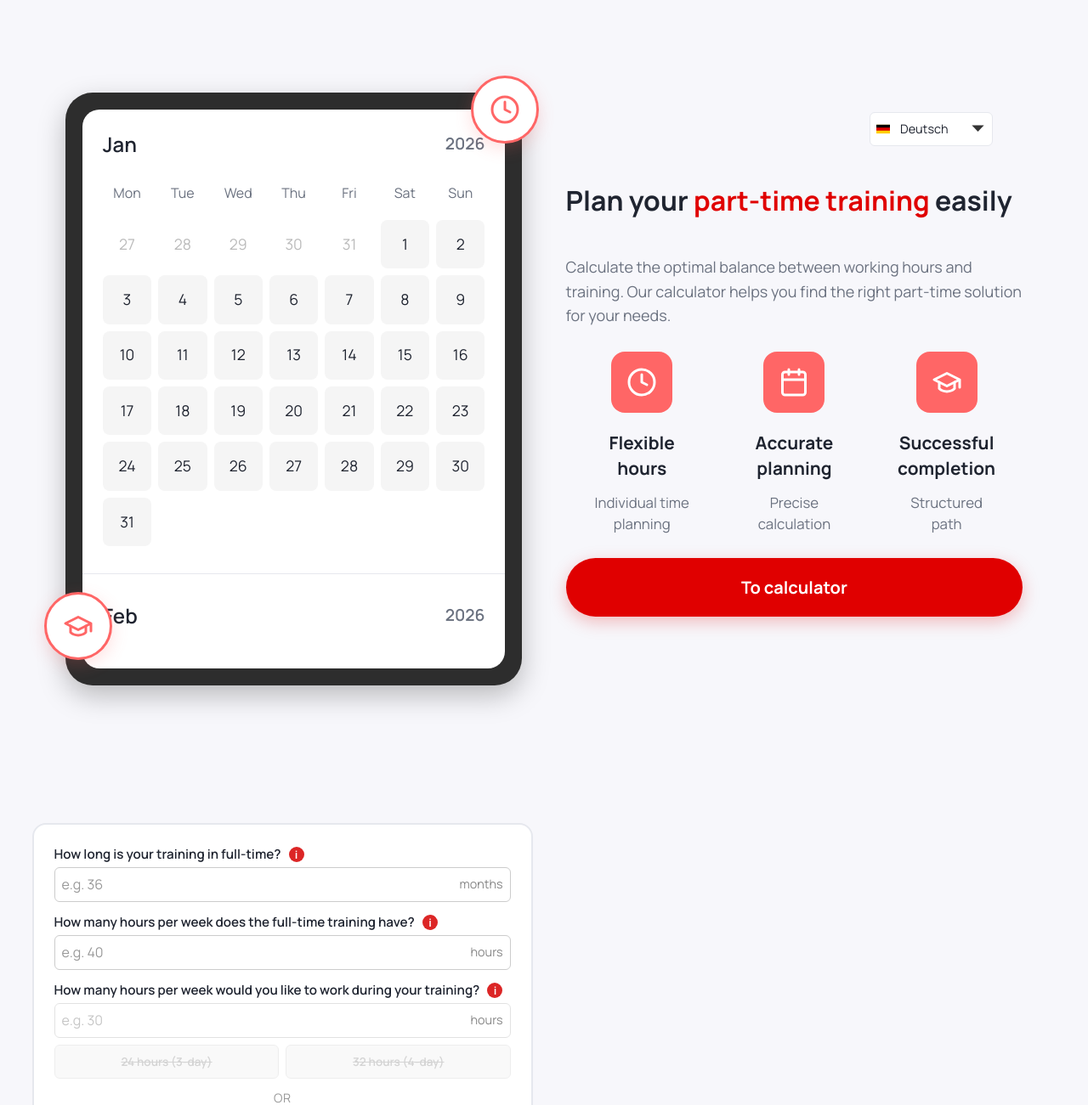
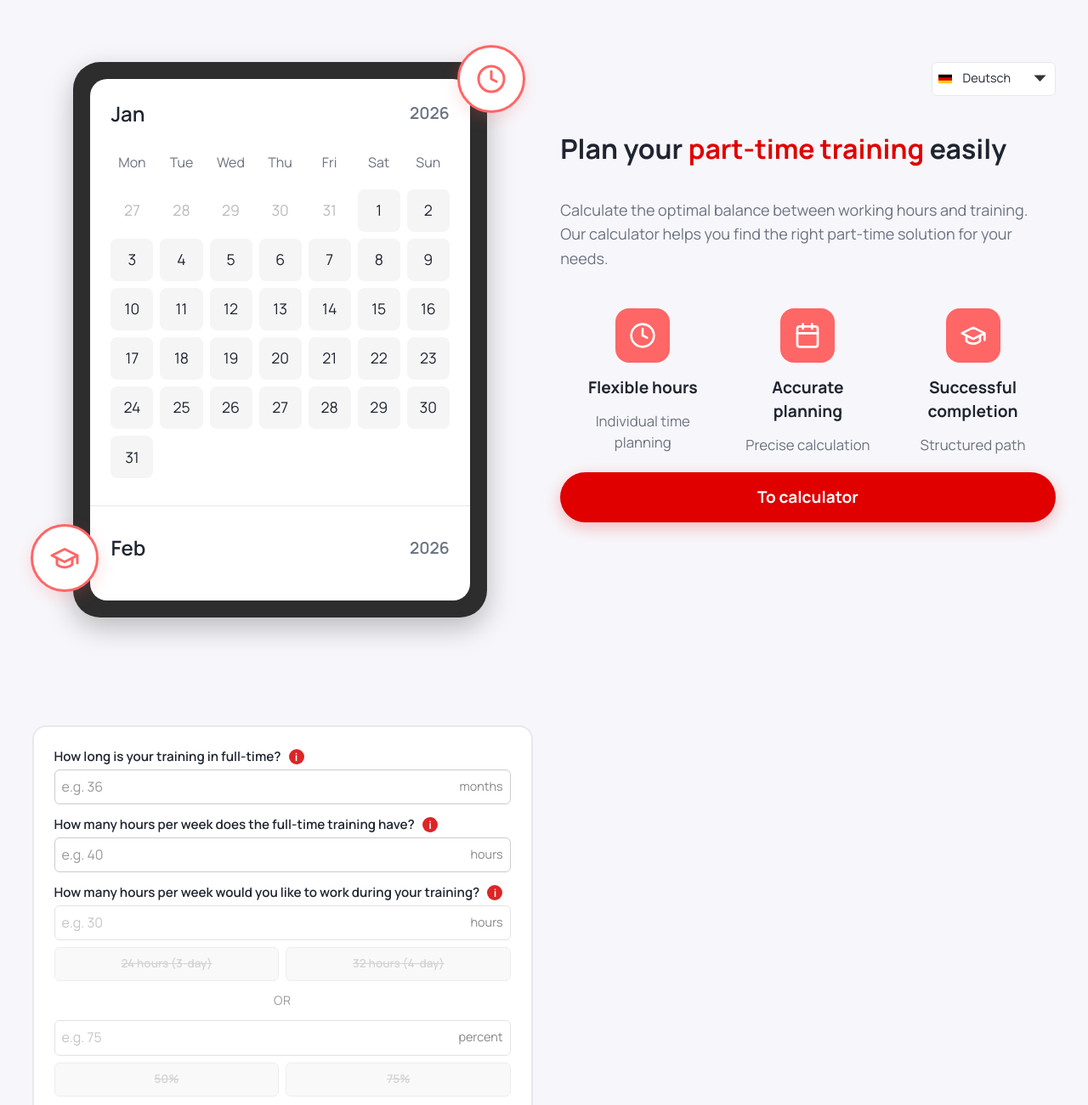
Before and after one commit to rbatmaz69/Teilzeitausbildungsrechner, a Flask app: page / in a window 1280 px wide. Shown: the top 1301 px of the page at 85% size. Run offline with Flask 3, Linux system fonts and the light colour scheme.

Commit message:
#64 Startseite skaliert besser: Desktop-Layout, Kalender-Resize und kurze Höhen

```diff
--- a/static/script_Sprache_Auswaehlen.js
+++ b/static/script_Sprache_Auswaehlen.js
@@ -184,37 +184,7 @@
     await ladeUndWendeAn(startSprache);
     speichereSprache(startSprache);
 
-    // Konsistente Position des Desktop-Sprachwechslers über Engines hinweg
-    const switcherDesktopWrapper = document.querySelector(".language-switcher-desktop");
-
-    const positioniereDesktopSwitcher = () => {
-      if (!switcherDesktopWrapper) return;
-      // Fixe Referenz-Position: hält sich unabhängig von Textlängen/Layouts stabil
-      // Werte orientieren sich am Firefox-Layout (vorherige Overlay-Position)
-      const FIX_TOP = 100; // px, weiter nach oben (~100% zusätzlicher Versatz)
-      const FIX_RIGHT = 112; // px
-      switcherDesktopWrapper.style.top = `${FIX_TOP}px`;
-      switcherDesktopWrapper.style.right = `${FIX_RIGHT}px`;
-      switcherDesktopWrapper.style.position = "absolute";
-      switcherDesktopWrapper.style.zIndex = "10";
-    };
-
-    // Initial positionieren und bei verschiedenen Ereignissen neu berechnen
-    // 1) Direkt nach DOMContentLoaded
-    positioniereDesktopSwitcher();
-    // 2) Nach vollständigem Laden (inkl. Bilder/Fonts)
-    window.addEventListener("load", positioniereDesktopSwitcher);
-    // 3) Bei History/Page Cache (Chrome/Edge: bfcache)
-    window.addEventListener("pageshow", positioniereDesktopSwitcher);
-    // 4) Nach Fonts-Loading, da Typo-Metriken die Berechnung beeinflussen können
-    if (document.fonts && document.fonts.ready) {
-      document.fonts.ready.then(positioniereDesktopSwitcher).catch(() => {});
-    }
-    // 5) Bei Resize/Orientation
-    window.addEventListener("resize", positioniereDesktopSwitcher, { passive: true });
-    window.addEventListener("orientationchange", positioniereDesktopSwitcher);
-    // 6) Beobachte Layout-Änderungen in der Startseite (i18n-Updates etc.)
-    // Keine MutationObserver-Kopplung an Titel/Content – Position bleibt fix unabhängig vom Inhalt
+    // Desktop-Sprachumschalter wird rein per CSS im Layout-Flow positioniert.
 
     // Reagiere auf Language-Select-Änderungen (Mobile)
     const langSwitcher = document.getElementById("lang-switcher");
--- a/static/styles.css
+++ b/static/styles.css
@@ -1331,6 +1331,24 @@ input.error,
   margin-bottom: var(--space-5);
 }
 
+/* Robust viewport-height handling (mobile/desktop): prefer svh/dvh where supported.
+   Using min-height (not height) avoids clipping when content grows (e.g., long translations). */
+#startseite {
+  min-height: 100vh;
+}
+
+@supports (min-height: 100svh) {
+  #startseite {
+    min-height: 100svh;
+  }
+}
+
+@supports (min-height: 100dvh) {
+  #startseite {
+    min-height: 100dvh;
+  }
+}
+
 /* Header mit Sprachumschalter (Mobile) */
 .startseite-header {
   display: flex;
@@ -1651,12 +1669,8 @@ input.error,
     margin-bottom: 2rem;
   }
 
-  /* Startseite nimmt volle Viewport-Höhe ein, aber Scrollen ist erlaubt */
-
-  /* Container der Startseite auf Desktop komplett anders behandeln */
-
-  /* Fallback für Browser ohne :has() Support */
-  .container:not(.rechner-bereich) {
+  /* Container der Startseite auf Desktop: scoped, ohne :has() (Firefox-kompatibel). */
+  .startseite-container {
     max-width: 100% !important;
     width: 100% !important;
     padding: 0 !important;
@@ -1664,40 +1678,28 @@ input.error,
   }
 
   .startseite {
-    min-height: 100vh;
+    /* Use the #startseite min-height rules above; keep layout flexible. */
     display: flex;
     align-items: center;
     justify-content: center;
     width: 100%;
     position: relative;
 
-    /* Verhindert Abschneiden */
+    /* Avoid clipping/overlap; reduce vertical footprint on short screens via responsive padding */
     overflow: visible;
-    padding: 2rem 0;
+    padding-block: clamp(0.75rem, 3vh, 2rem);
 
     /* Sicherstellen, dass nichts abgeschnitten wird */
     box-sizing: border-box;
   }
 
-  .startseite .container {
-    width: 100%;
-    max-width: 100%;
-    padding: 0;
-    display: flex;
-    align-items: center;
-    justify-content: center;
-
-    /* Verhindert Abschneiden */
-    overflow: visible;
-    box-sizing: border-box;
-  }
-
   .startseite-desktop {
     display: grid;
-    grid-template-columns: 1fr 1fr;
+    grid-template-columns: minmax(0, 1fr) minmax(0, 1fr);
     gap: clamp(1.5rem, 4vw, 6rem);
     align-items: center;
-    padding: clamp(2rem, 6vw, 6rem);
+    padding-inline: clamp(1.25rem, 4vw, 6rem);
+    padding-block: clamp(1rem, 3vh, 4rem);
     width: 100%;
     max-width: 1600px;
     margin: 0 auto;
@@ -1708,26 +1710,10 @@ input.error,
 
     /* Verhindert Abschneiden */
     overflow: visible;
-    position: relative; /* Für absolute Positionierung des Language-Buttons */
-  }
-
-  /* Container-Regel für Startseite komplett überschreiben */
-  .startseite > .container {
-    max-width: 100% !important;
-    width: 100% !important;
-    padding: 0 !important;
-    margin: 0 auto !important;
-  }
-
-  .container:has(.startseite) {
-    max-width: 100% !important;
-    width: 100% !important;
-    padding: 0 !important;
-    margin: 0 auto !important;
-  }
-
-  /* Spezifischer Selektor: Container direkt vor Rechner-Bereich (enthält Startseite) */
-  .container:not(.rechner-bereich):has(#startseite),
+    position: relative;
+  }
+
+  /* Ensure start section spans full width on desktop */
   #startseite {
     max-width: 100% !important;
     width: 100% !important;
@@ -1774,7 +1760,8 @@ input.error,
   .calendar-visualization {
     position: relative;
     width: 100%;
-    max-width: 600px;
+    /* Scale with viewport width so the calendar visibly shrinks when resizing. */
+    max-width: clamp(360px, 42vw, 600px);
     display: flex;
     align-items: center;
     justify-content: center;
@@ -1788,7 +1775,7 @@ input.error,
     box-shadow: 0 12px 32px rgb(0 0 0 / 25%);
     position: relative;
     width: 100%;
-    max-width: 550px;
+    max-width: clamp(330px, 38vw, 550px);
   }
 
   .calendar-screen {
@@ -2144,6 +2131,117 @@ input.error,
     width: 22px;
     height: 22px;
   }
+
+  /* Narrow desktop (e.g., Full-HD laptops, Windows 150% scaling, or not-maximized windows):
+     make BOTH columns feel compact when width is reduced (calendar already shrinks naturally). */
+  @media (width <= 1366px) {
+    .startseite-container .startseite-desktop {
+      gap: clamp(1.25rem, 3vw, 3.5rem);
+      padding-inline: clamp(1rem, 3vw, 3.5rem);
+      padding-block: clamp(0.75rem, 2vh, 2.5rem);
+      align-items: start;
+    }
+
+    .startseite-container .language-switcher-desktop {
+      margin-bottom: 1rem;
+    }
+
+    .startseite-container .startseite-title {
+      margin-bottom: 1.1rem;
+    }
+
+    .startseite-container .startseite-description-desktop {
+      margin-bottom: 1.5rem;
+    }
+
+    .startseite-container .info-card-desktop {
+      padding: var(--space-4);
+    }
+
+    .startseite-container .info-card-icon-desktop {
+      width: 64px;
+      height: 64px;
+      margin-bottom: var(--space-3);
+    }
+
+    .startseite-container .info-card-icon-desktop svg {
+      width: 32px;
+      height: 32px;
+    }
+
+    .startseite-container .info-card-title-desktop {
+      font-size: 1.2rem;
+    }
+
+    .startseite-container .btn-start-calculate-desktop {
+      min-width: clamp(220px, 22vw, 260px);
+      max-width: 100%;
+      padding: 16px 40px;
+      font-size: 19px;
+    }
+  }
+
+  /* Short-height desktop: reduce vertical footprint to avoid scroll at ~720px height. */
+  @media (max-height: 760px) {
+    .startseite-container .startseite {
+      align-items: flex-start;
+    }
+
+    .startseite-container .startseite-desktop {
+      gap: clamp(1rem, 3vw, 3rem);
+      padding-inline: clamp(1rem, 3vw, 3rem);
+      padding-block: 0.75rem;
+      align-items: start;
+    }
+
+    .startseite-container .language-switcher-desktop {
+      margin-bottom: 0.75rem;
+    }
+
+    .startseite-container .startseite-title {
+      margin-bottom: 0.75rem;
+    }
+
+    .startseite-container .startseite-description-desktop {
+      margin-bottom: 1rem;
+    }
+
+    /* Calendar: keep look identical, only relax height slightly on short screens. */
+    .startseite-container .calendar-screen {
+      min-height: clamp(440px, 62vh, 640px);
+    }
+
+    .startseite-container .info-card-desktop {
+      padding: var(--space-3);
+    }
+
+    .startseite-container .info-card-icon-desktop {
+      width: 56px;
+      height: 56px;
+      margin-bottom: var(--space-3);
+      border-radius: 14px;
+    }
+
+    .startseite-container .info-card-icon-desktop svg {
+      width: 28px;
+      height: 28px;
+    }
+
+    .startseite-container .info-card-title-desktop {
+      font-size: 1.1rem;
+    }
+
+    .startseite-container .info-card-subtitle-desktop {
+      font-size: 1rem;
+    }
+
+    .startseite-container .btn-start-calculate-desktop {
+      min-width: clamp(200px, 26vw, 240px);
+      max-width: 100%;
+      padding: 14px 34px;
+      font-size: 18px;
+    }
+  }
 }
 
 /* Rechner-Bereich Desktop Layout Overrides */
--- a/templates/index.html
+++ b/templates/index.html
@@ -20,7 +20,7 @@
   <!-- Sprachleiste wird in die Startseite verlagert -->
 
   <!-- ================================ STARTSEITE ================================ -->
-  <div class="container">
+  <div class="container startseite-container">
     <section id="startseite" class="startseite">
       <!-- Mobile Version (default) -->
       <div class="startseite-mobile">
```
